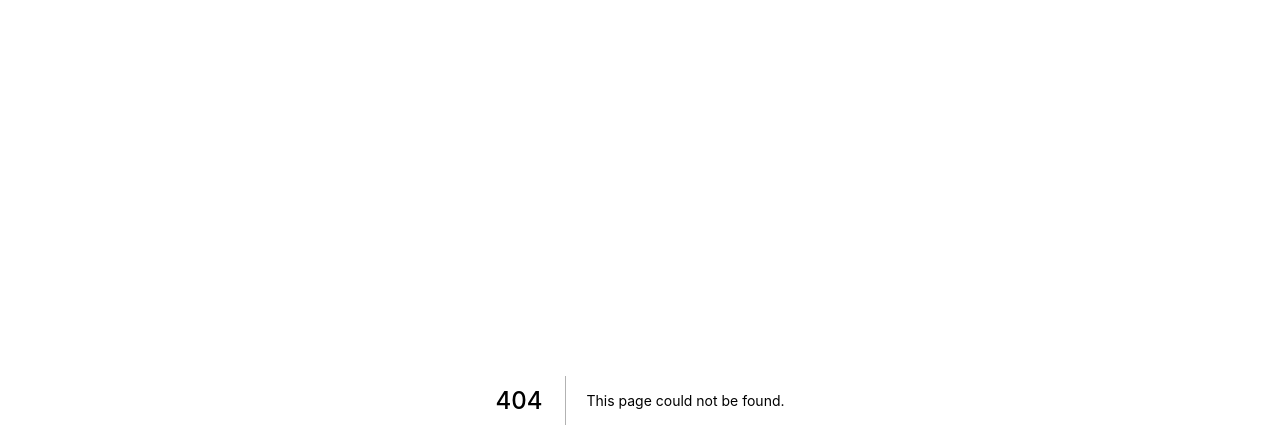
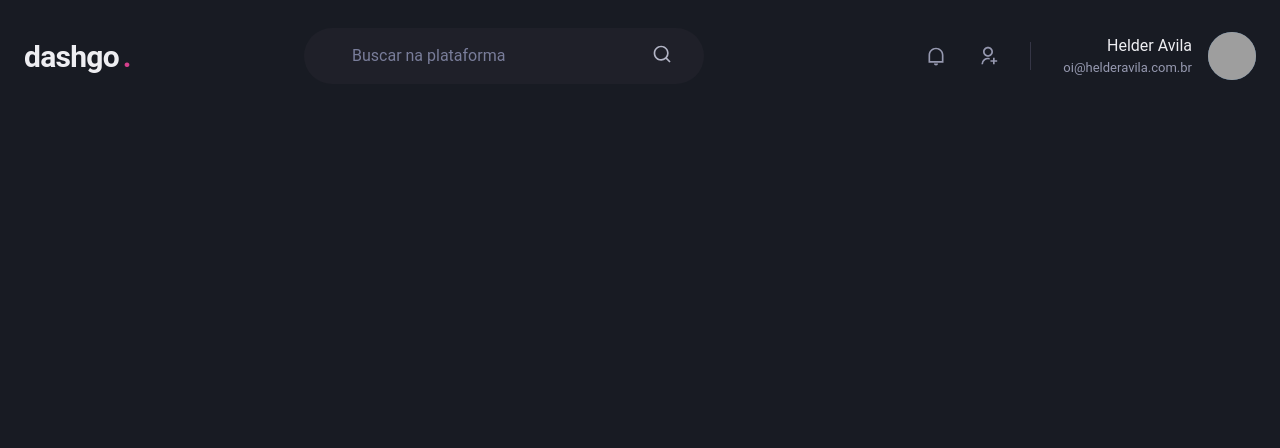
Before and after one commit to helderavila/dashgo, a Next.js app: page /dashboard in a window 1280 px wide. Before the commit this address had no page. Shown: the top 448 px of the page. Built offline with nearby package versions, Linux system fonts and the light colour scheme; grey boxes are pictures that could not be loaded.

Commit message:
✨ header component

```diff
--- a/package.json
+++ b/package.json
@@ -16,7 +16,8 @@
     "framer-motion": "^4.1.17",
     "next": "11.0.1",
     "react": "17.0.2",
-    "react-dom": "17.0.2"
+    "react-dom": "17.0.2",
+    "react-icons": "^4.2.0"
   },
   "devDependencies": {
     "@types/node": "^16.4.6",
--- /dev/null
+++ b/src/components/Header.tsx
@@ -0,0 +1,80 @@
+import { Flex, Text, Input, Icon, HStack, Box, Avatar } from '@chakra-ui/react'
+import { RiNotificationLine, RiSearchLine, RiUserAddLine } from 'react-icons/ri'
+
+export function Header() {
+  return (
+    <Flex
+      as="header"
+      w="100%"
+      h="20"
+      maxW={1480}
+      mx="auto"
+      mt="4"
+      px="6"
+      align="center"
+    >
+      <Text
+        fontSize="3xl"
+        fontWeight="bold"
+        letterSpacing="tight"
+        w="64"
+      >
+        dashgo
+        <Text as="span" color="pink.500" ml="1">
+          .
+        </Text>
+      </Text>
+      <Flex
+        as="label"
+        flex="1"
+        py="4"
+        px="8"
+        ml="6"
+        maxWidth={400}
+        alignSelf="center"
+        color="gray.200"
+        position="relative"
+        bg="gray.800"
+        borderRadius="full"
+      >
+        <Input
+          color="gray.50"
+          variant="unstyled"
+          placeholder="Buscar na plataforma"
+          _placeholder={{ color: 'gray.400' }}
+          px="4"
+          mr="4"
+        />
+        <Icon as={RiSearchLine} fontSize="20" />
+      </Flex>
+      <Flex
+        align="center"
+        ml="auto"
+      >
+        <HStack
+          spacing="8"
+          mx="8"
+          pr="8"
+          py="1"
+          color="gray.300"
+          borderRightWidth={1}
+          borderColor="gray.700"
+        >
+          <Icon as={RiNotificationLine} fontSize="20" />
+          <Icon as={RiUserAddLine} fontSize="20" />
+        </HStack>
+        <Flex align="center">
+          <Box mr="4" textAlign="right">
+            <Text>Helder Avila</Text>
+            <Text color="gray.300" fontSize="small">oi@helderavila.com.br</Text>
+          </Box>
+          <Avatar
+            size="md"
+            name="Helder Avila"
+            src="https://github.com/helderavila.png"
+          />
+        </Flex>
+      </Flex>
+    </Flex>
+  )
+}
--- /dev/null
+++ b/src/pages/dashboard.tsx
@@ -0,0 +1,7 @@
+import { Header } from "../components/Header";
+
+export default function Dashboard() {
+  return (
+    <Header />
+  );
+}
```
Also changed, not shown: 1 other file (tests, documents, lock files or other folders).
